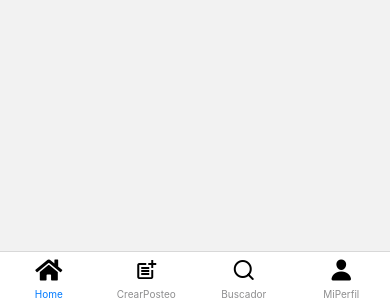
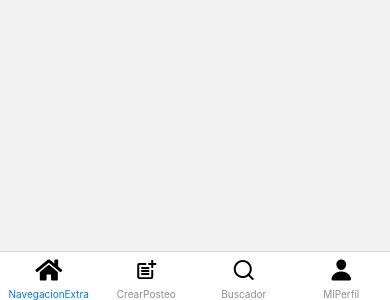
Before and after one commit to pilimedico/Prog3-proyecto, a React Native app in the folder Proyecto/: screen /TabNavigation in a window 390 px wide. Shown: the part 544-844 px from the top of the page. Built offline with nearby package versions, Linux system fonts and the light colour scheme; no server answers; the database is empty.

Commit message:
tabNavigation falto algo

```diff
--- a/Proyecto/src/navigation/TabNavigation.js
+++ b/Proyecto/src/navigation/TabNavigation.js
@@ -12,14 +12,16 @@ import Buscador from '../screens/Buscador'
 import MiPerfil from '../screens/MiPerfil'
 import CrearPosteo from '../screens/CrearPosteo'
 
+import NavegacionExtra from './NavegacionExtra'
+
 const Tab = createBottomTabNavigator()
 
 export default function TabNavigation() {
   return (
     <Tab.Navigator >
         <Tab.Screen
-        name='Home'
-        component={Home}
+        name='NavegacionExtra'
+        component={NavegacionExtra}
         options={{
             headerShown:false,
             tabBarIcon: ()=> <FontAwesome5 name='home' size={24} color='black' />
@@ -30,7 +32,8 @@ export default function TabNavigation() {
         component={CrearPosteo}
         options={{
             headerShown:false,
-            tabBarIcon: ()=> <MaterialIcons name="post-add" size={24} color="black" />
+            tabBarIcon: ()=> <MaterialIcons name="post-add" size={24} color="black" />,
+            toBarLabel : 'Home'
         }}
         />
         <Tab.Screen
```
